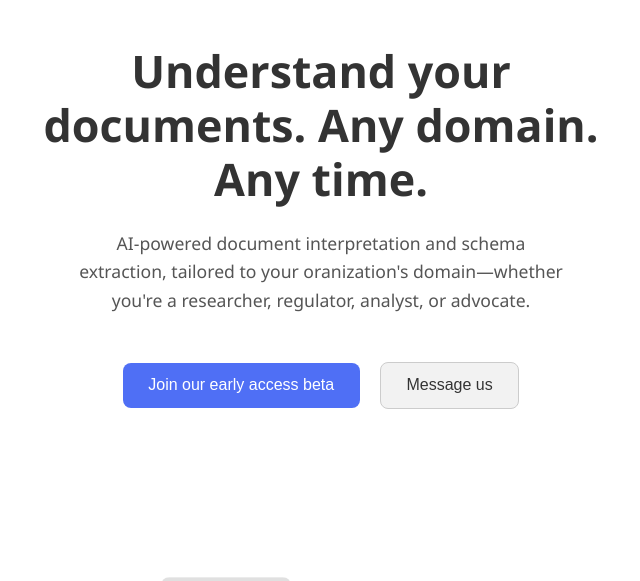
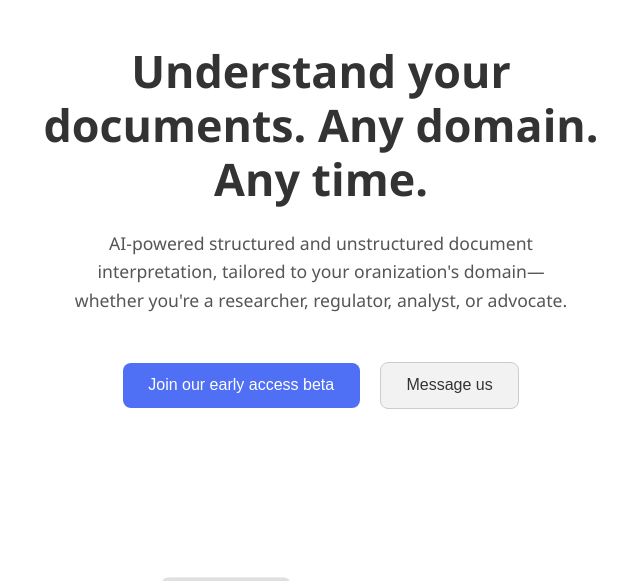
Before and after one commit to Lyonsclay/clarifyiq-landing-page, a plain HTML site: page index.html in a window 1280 px wide. Shown: the part 118-699 px from the top of the page, without its empty margins (319-959 px from the left). Drawn offline with Linux system fonts and the light colour scheme.

Commit message:
Push change

```diff
--- a/index.html
+++ b/index.html
@@ -647,7 +647,7 @@
         </div>
 
         <div class="subhead">
-          AI-powered document interpretation and schema extraction, tailored to
+          AI-powered structured and unstructured document interpretation, tailored to
           your oranization's domain—whether you're a researcher, regulator, analyst, or
           advocate.
         </div>
```
